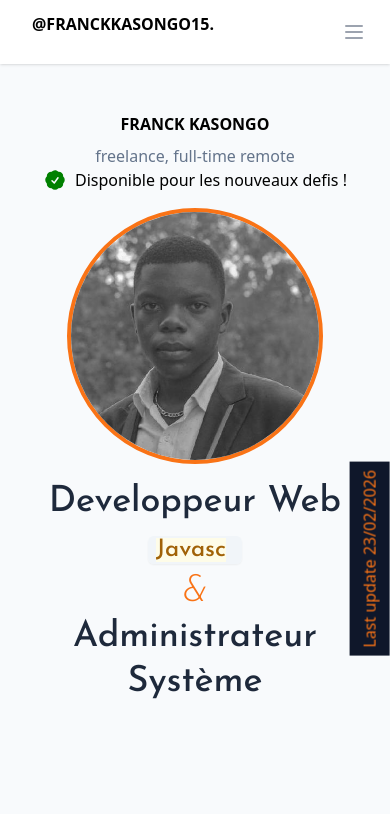
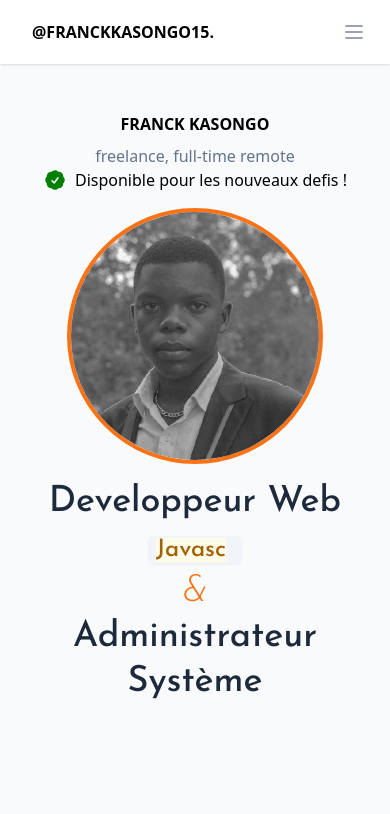
Before and after one commit to Franckkasongo15/Portfolio-franckkasongo01, a website: page index.html in a window 390 px wide. Shown: the top 814 px of the page. Drawn offline with nearby package versions, Linux system fonts and the light colour scheme.

Commit message:
Arrangement de la barre de navigation sur mobile et la cache de la partie update

```diff
--- a/index.html
+++ b/index.html
@@ -50,7 +50,7 @@
                     </nav>
 
                     <ul class="md:hidden pl-4 grid place-items-center justify-start    w-full ">
-                        <li class="justify-center font-bold size-10">@FRANCKKASONGO15.</li>
+                        <li class="justify-center font-bold size-10  items-center flex flex-col-1 w-full ">@FRANCKKASONGO15.</li>
                     </ul>
 
                     <div class=" flex md:hidden   " >
@@ -112,7 +112,7 @@
 
         </main>
 
-        <p class=" right-0 bg-slate-900 fixed top-1/2 static -rotate-90 p-2  origin-bottom-right text-orange-500 bg-black  font-medium">Last update 23/02/2026</p>
+        <p class="hidden right-0 bg-slate-900 fixed top-1/2 static -rotate-90 p-2  origin-bottom-right text-orange-500 bg-black  font-medium">Last update 23/02/2026</p>
 
         <div class=" w-full md:p-6 block px-4    sm:mt-24 mt-12  shadow       ">
 
```
Also changed, not shown: .github/workflows/azure-static-web-apps-deploy.yml (deleted), output.css.
